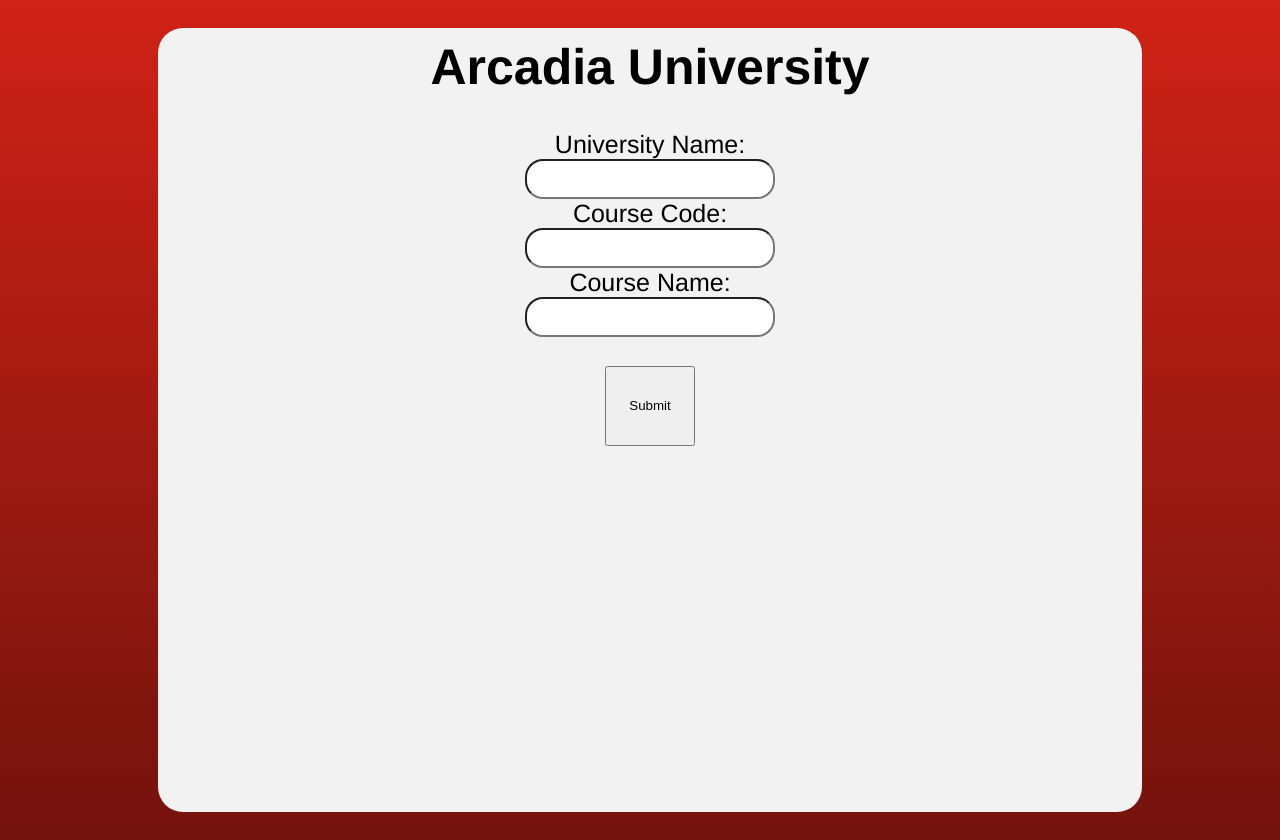
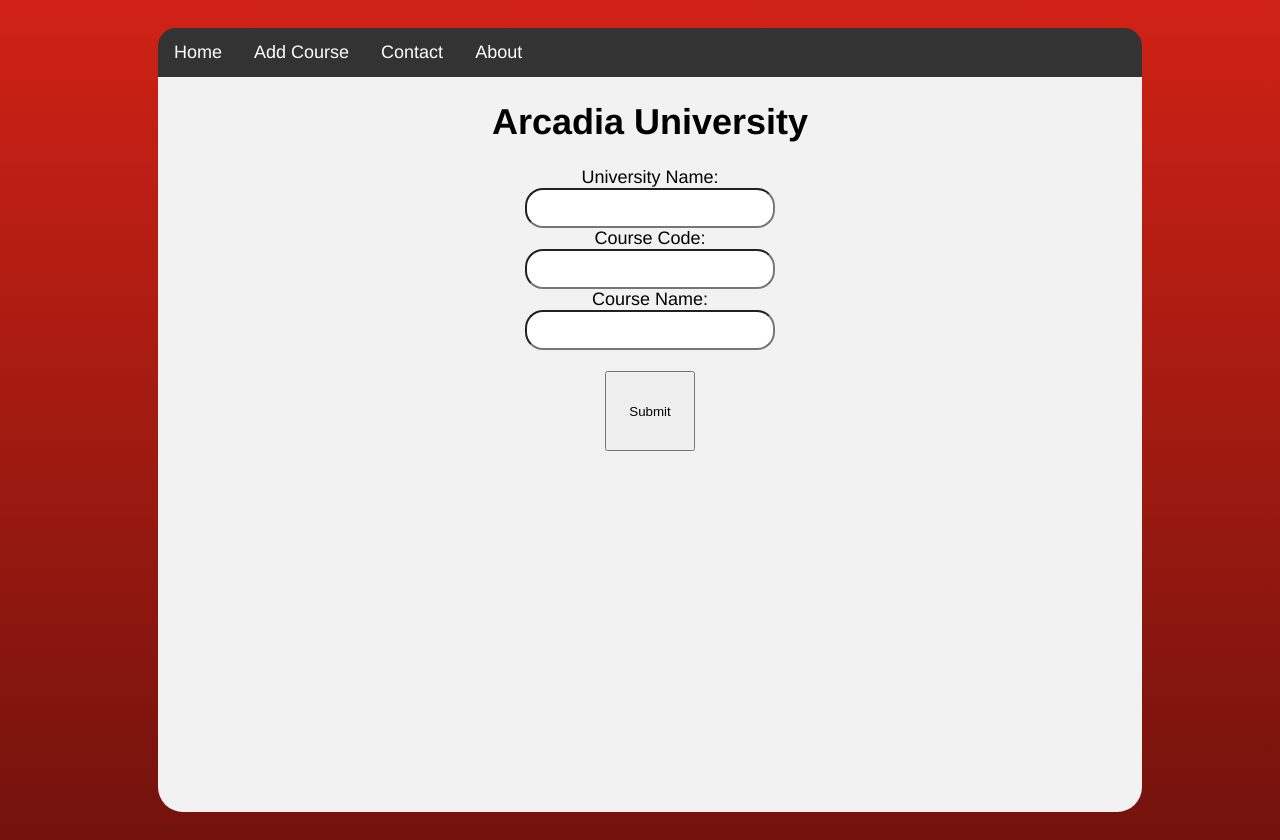
Before and after one commit to caleigh324/Capstone, a PHP site: page /Form.html in a window 1280 px wide. Run offline with PHP 8.4, Linux system fonts and the light colour scheme.

Commit message:
Add files via upload

```diff
--- a/Form.html
+++ b/Form.html
@@ -1,12 +1,48 @@
 <html>
 <head>
+
+
+<style>
+ul {
+  list-style-type: none;
+  margin: 0;
+  padding: 0;
+  overflow: hidden;
+  background-color: #333;
+  border-top-right-radius: 18px;
+  border-top-left-radius: 18px;
+}
+
+li {
+  float: left;
+}
+
+li a {
+  display: block;
+  color: white;
+  text-align: center;
+  padding: 14px 16px;
+  text-decoration: none;
+}
+
+li a:hover {
+  background-color: #111;
+}
+</style>
+
 <title>Arcadia Transfer Equivalency</title>
-  <link rel ="stylesheet" type= "text/css" href="style2.css">
-<style>
+  <link rel ="stylesheet" type= "text/css" href="style.css">
 
-</style>
 </head>
 	<body>
+
+	<ul>
+  <li><a class="active" href="code.html">Home</a></li>
+  <li><a href="form.html">Add Course</a></li>
+  <li><a href="#contact">Contact</a></li>
+  <li><a href="#about">About</a></li>
+</ul>
+
 		<center>
 			<body>
 
--- a/style.css
+++ b/style.css
@@ -16,9 +16,9 @@
 
 body{
 	border-radius: 25px;
-	padding-left: 1px;
-	padding-right: 1px;
-	padding-top: 10px;
+	padding-left: 0px;
+	padding-right: 0px;
+	padding-top: 0px;
     padding-bottom: 10px;
   font-family: Helvetica;
   font-size: 18px;
@@ -36,6 +36,31 @@
     width: 90px;  height: 80px;
 }
 
+ul {
+  list-style-type: none;
+  margin: 0;
+  padding: 0;
+  overflow: hidden;
+  background-color: #333;
+}
+
+li {
+  float: left;
+}
+
+li a {
+  display: block;
+  color: white;
+  text-align: center;
+  padding: 14px 16px;
+  text-decoration: none;
+}
+
+/* Change the link color to #111 (black) on hover */
+li a:hover {
+  background-color: #111;
+}
+
 /*
 h1{ border: 1px solid black;
     padding: 10px 10px 10px;
```
Also changed, not shown: code.php (+39 -0 lines).
